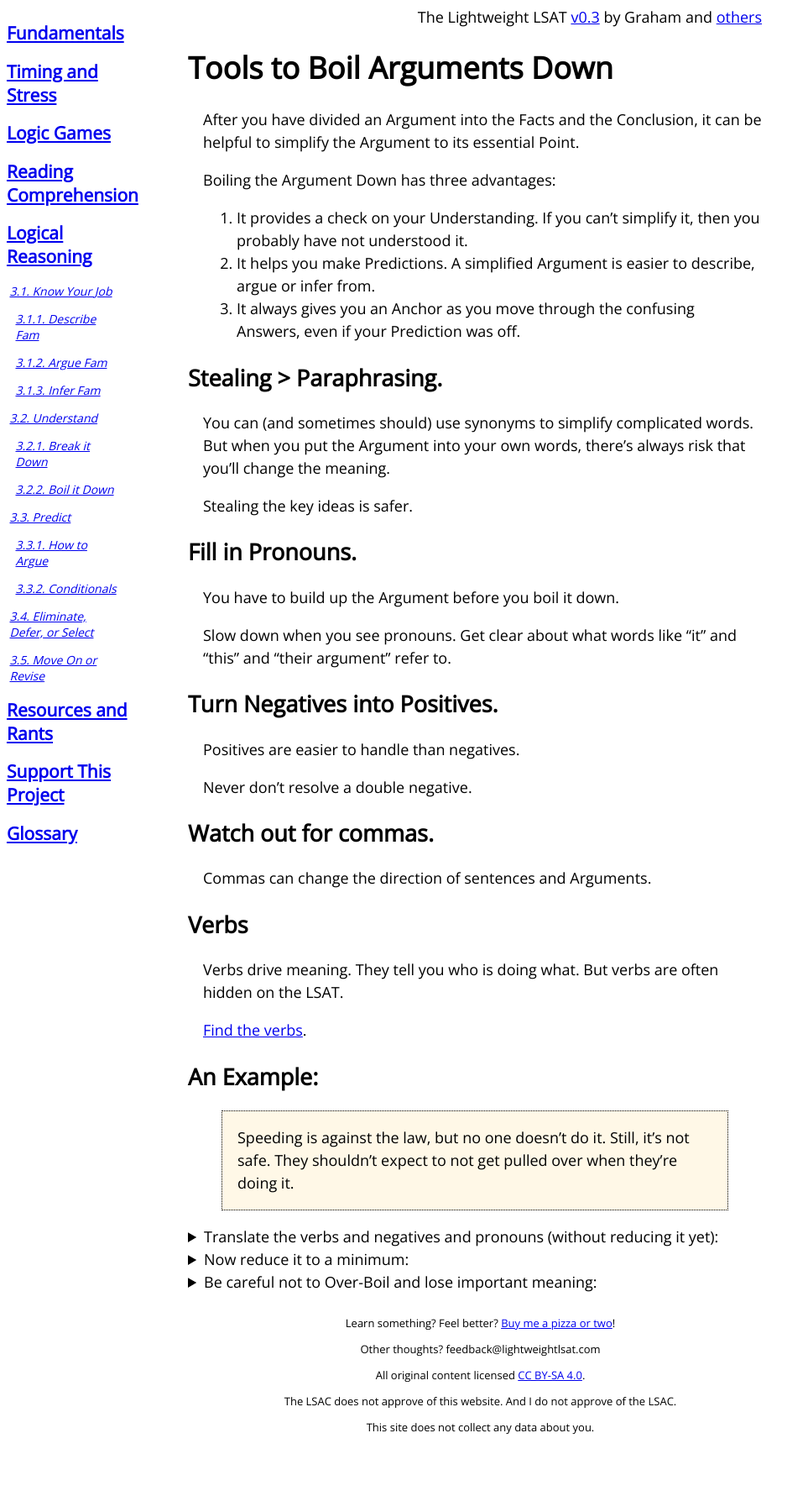
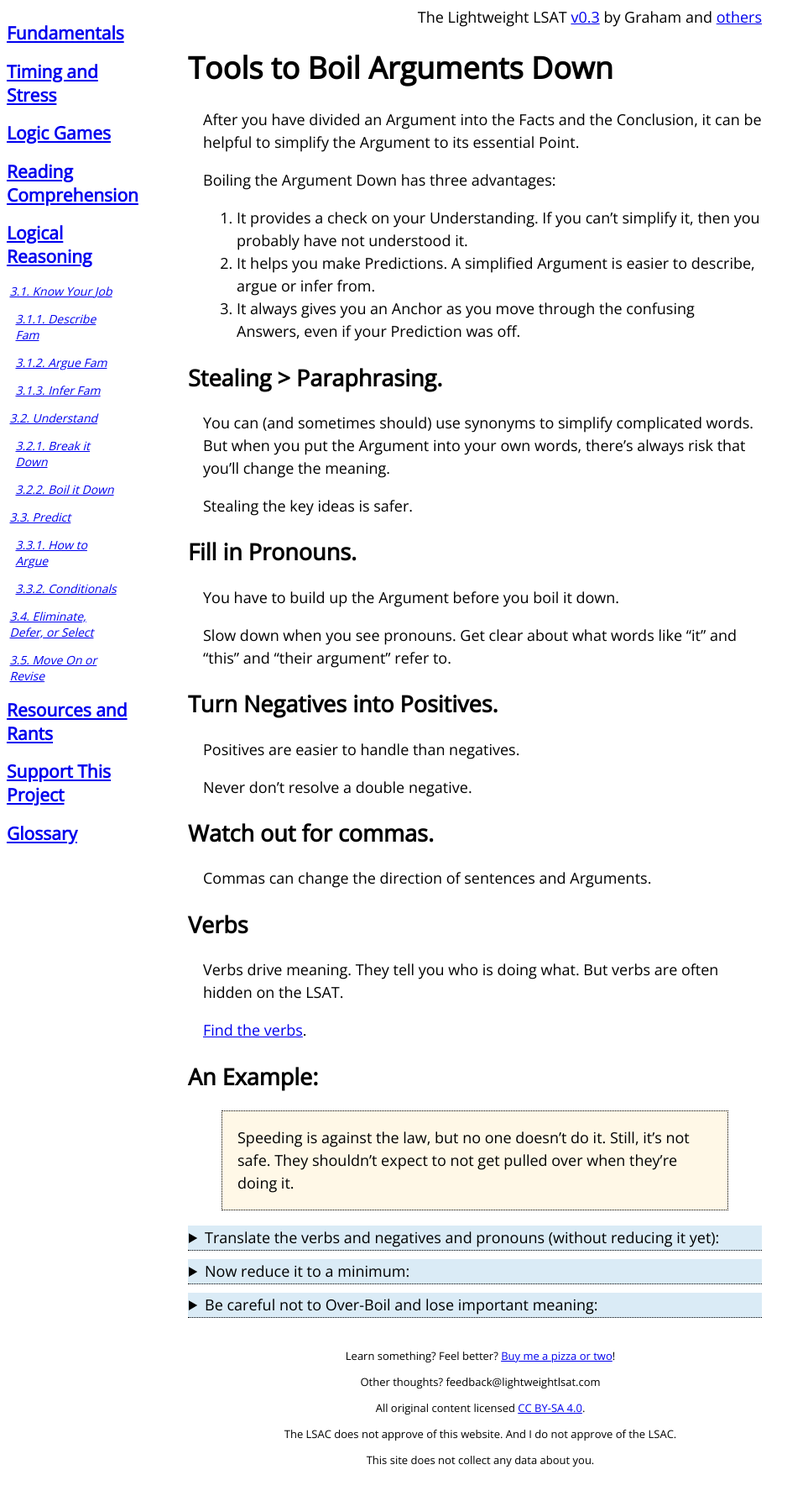
Before and after one commit to gpdowney/lightweightLSAT, a Jekyll site: the page built from pages/reason/boil.md, in a window 1280 px wide. Shown: the whole page at 84% size, without its empty margins (0-963 px from the left). Built offline with Jekyll 4.4.1, drawn with Linux system fonts in a browser that asks for light colours; before the commit the page ends 1742 px from its top, so only the background shows below that.

Commit message:
styled details tag

```diff
--- a/_includes/details.html
+++ b/_includes/details.html
@@ -1,3 +1,4 @@
 <details>
     <summary>{{ summary | markdownify | remove: '<p>' | remove: '</p>' }}</summary>
-    {{ details | markdownify }}</details>
+    {{ details | markdownify }}
+</details>
--- a/_sass/main.scss
+++ b/_sass/main.scss
@@ -107,6 +107,14 @@ blockquote{
     padding-right: 2em;
 }
 
+// style details tag
+details {
+    border-bottom: black 1px dotted;
+    padding: 1px;
+    background-color: rgb(218, 235, 246);
+    margin-bottom: 10px;
+}
+
 /* basic tables with alternating row color */
 table {
     table-layout: fixed;
```
